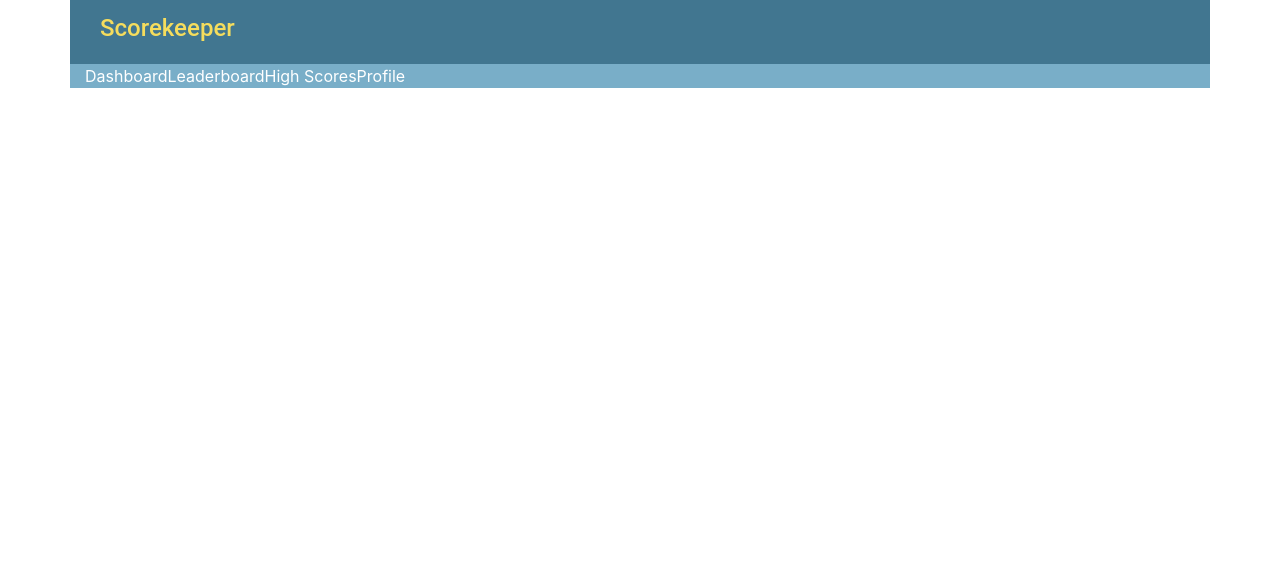
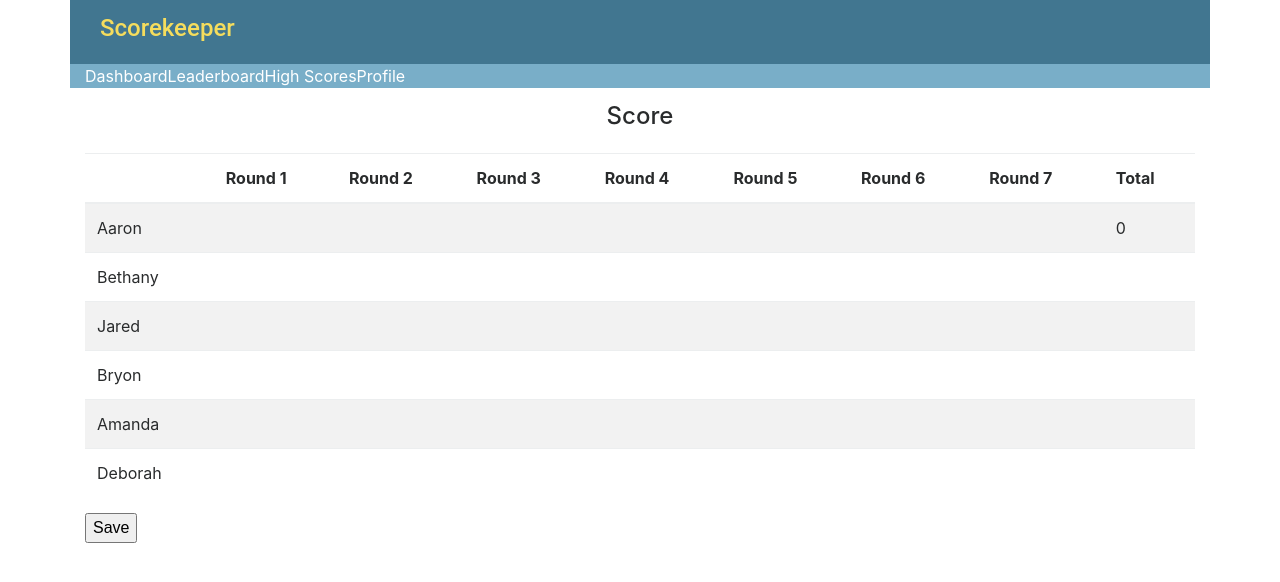
Before and after one commit to snorkpete/angular_2_scorekeeper, an Angular app: page /books_and_run/play in a window 1280 px wide. Shown: the top 582 px of the page. Built offline with nearby package versions, Linux system fonts and the light colour scheme.

Commit message:
mumbo jumbo

```diff
--- a/src/app/books_and_run/books_and_run_play.component.html
+++ b/src/app/books_and_run/books_and_run_play.component.html
@@ -1,3 +1,104 @@
-<ul *ngFor="let player of players">
-    <li>{{ player.username }}</li>
-</ul>
+<script
+  src="https://code.jquery.com/jquery-3.1.1.min.js"
+  integrity="sha256-hVVnYaiADRTO2PzUGmuLJr8BLUSjGIZsDYGmIJLv2b8="
+  crossorigin="anonymous"></script>
+
+<div class="container">
+  <div class="row">
+    <div class="col-md-12 text-center">
+      <h4>Score</h4>
+    </div>
+  </div>
+  <table id="data-table" class="table table-striped">
+    <thead>
+      <tr>
+        <th *ngFor="let round of rounds">{{ round.title }}</th>
+        <th>Total</th>
+      </tr>
+    </thead>
+    <tbody>
+      <tr *ngFor="let player of players">
+        <td >{{ player.username }}</td>
+        <td contenteditable="true" [textContent]="player.round1"   (input)="player.round1 = $event.target.textContent"></td>
+        <td contenteditable="true" [textContent]="player.round2"   (input)="player.round2 = $event.target.textContent"></td>
+        <td contenteditable="true" [textContent]="player.round3"   (input)="player.round3 = $event.target.textContent"></td>
+        <td contenteditable="true" [textContent]="player.round4"   (input)="player.round4 = $event.target.textContent"></td>
+        <td contenteditable="true" [textContent]="player.round5"   (input)="player.round5 = $event.target.textContent"></td>
+        <td contenteditable="true" [textContent]="player.round6"   (input)="player.round6 = $event.target.textContent"></td>
+        <td contenteditable="true" [textContent]="player.round7"   (input)="player.round7 = $event.target.textContent"></td>
+        <td>{{ player.total }}</td>
+      </tr>
+    </tbody>
+  </table>
+
+  <button (click)="players[0].getTotal()">Save</button>
+
+
+</div>
+
+
+
+
+
+
+
+
+
+
+
+
+
+
+
+
+
+
+
+
+
+
+
+
+
+
+
+
+<!--<div class="container">
+  <div class="row">
+    <div class="col-md-12 text-center">
+      <h4>Score</h4>
+    </div>
+  </div>
+  <table class="table table-striped">
+    <thead>
+      <tr>
+        <th *ngFor="let round of rounds">{{ round.title }}</th>
+      </tr>
+    </thead>
+    <tbody>
+      <tr *ngFor="let player of players">
+        <td>{{ player.name }}</td>
+        <td>{{ player.round1 }}</td>
+        <td>{{ player.round2 }}</td>
+        <td>{{ player.round3 }}</td>
+        <td>{{ player.round4 }}</td>
+        <td>{{ player.round5 }}</td>
+        <td>{{ player.round6 }}</td>
+        <td>{{ player.round7 }}</td>
+      </tr>
+    </tbody>
+  </table>
+
+  <div class="row">
+    <div *ngFor="let player of players" class="col-md-3">
+        <form>
+            <h4>{{ player.name }}</h4>
+            <h6>Round {{ currentRound }}</h6>
+            <input type="number" />
+        </form>
+        button(sub)
+    </div>
+  </div>
+
+
+</div>-->
--- a/src/app/books_and_run/books_and_run_play.component.ts
+++ b/src/app/books_and_run/books_and_run_play.component.ts
@@ -13,13 +13,304 @@ import { BooksAndRunService } from '../books_and_run.service';
 
 export class BooksAndRunPlayComponent implements OnInit {
   constructor(private booksAndRunService: BooksAndRunService) { }
+  currentRound = 1;
 
-  players = [];
+  rounds = [
+    {title: ""},
+    {title: "Round 1"},
+    {title: "Round 2"},
+    {title: "Round 3"},
+    {title: "Round 4"},
+    {title: "Round 5"},
+    {title: "Round 6"},
+    {title: "Round 7"},
+  ]
+
+  players = [
+    {
+      username: "Aaron",
+      total: 0,
+      round1: null,
+      round2: null,
+      round3: null,
+      round4: null,
+      round5: null,
+      round6: null,
+      round7: null,
+      getTotal: function() {
+        this.total = 0;
+        if(parseInt(this.round1) != NaN) this.total+=parseInt(this.round1);
+        if(parseInt(this.round2) != NaN) this.total+=parseInt(this.round2);
+        if(parseInt(this.round3) != NaN) this.total+=parseInt(this.round3);
+        if(parseInt(this.round4) != NaN) this.total+=parseInt(this.round4);
+        if(parseInt(this.round5) != NaN) this.total+=parseInt(this.round5);
+        if(parseInt(this.round6) != NaN) this.total+=parseInt(this.round6);
+        if(parseInt(this.round7) != NaN) this.total+=parseInt(this.round7);
+      }
+    },
+    {
+      username: "Bethany",
+      round1: null,
+      round2: null,
+      round3: null,
+      round4: null,
+      round5: null,
+      round6: null,
+      round7: null,
+      getTotal: function() {
+        if(parseInt(this.round1) != NaN) this.total+=parseInt(this.round1);
+        if(parseInt(this.round2) != NaN) this.total+=parseInt(this.round2);
+        if(parseInt(this.round3) != NaN) this.total+=parseInt(this.round3);
+        if(parseInt(this.round4) != NaN) this.total+=parseInt(this.round4);
+        if(parseInt(this.round5) != NaN) this.total+=parseInt(this.round5);
+        if(parseInt(this.round6) != NaN) this.total+=parseInt(this.round6);
+        if(parseInt(this.round7) != NaN) this.total+=parseInt(this.round7);
+        return;
+      }
+    },
+    {
+      username: "Jared",
+      round1: null,
+      round2: null,
+      round3: null,
+      round4: null,
+      round5: null,
+      round6: null,
+      round7: null,
+      getTotal: function() {
+        if(parseInt(this.round1) != NaN) this.total+=parseInt(this.round1);
+        if(parseInt(this.round2) != NaN) this.total+=parseInt(this.round2);
+        if(parseInt(this.round3) != NaN) this.total+=parseInt(this.round3);
+        if(parseInt(this.round4) != NaN) this.total+=parseInt(this.round4);
+        if(parseInt(this.round5) != NaN) this.total+=parseInt(this.round5);
+        if(parseInt(this.round6) != NaN) this.total+=parseInt(this.round6);
+        if(parseInt(this.round7) != NaN) this.total+=parseInt(this.round7);
+        return;
+      }
+    },
+    {
+      username: "Bryon",
+      round1: null,
+      round2: null,
+      round3: null,
+      round4: null,
+      round5: null,
+      round6: null,
+      round7: null,
+      getTotal: function() {
+        if(parseInt(this.round1) != NaN) this.total+=parseInt(this.round1);
+        if(parseInt(this.round2) != NaN) this.total+=parseInt(this.round2);
+        if(parseInt(this.round3) != NaN) this.total+=parseInt(this.round3);
+        if(parseInt(this.round4) != NaN) this.total+=parseInt(this.round4);
+        if(parseInt(this.round5) != NaN) this.total+=parseInt(this.round5);
+        if(parseInt(this.round6) != NaN) this.total+=parseInt(this.round6);
+        if(parseInt(this.round7) != NaN) this.total+=parseInt(this.round7);
+        return;
+      }
+    },
+    {
+      username: "Amanda",
+      round1: null,
+      round2: null,
+      round3: null,
+      round4: null,
+      round5: null,
+      round6: null,
+      round7: null,
+      getTotal: function() {
+        if(parseInt(this.round1) != NaN) this.total+=parseInt(this.round1);
+        if(parseInt(this.round2) != NaN) this.total+=parseInt(this.round2);
+        if(parseInt(this.round3) != NaN) this.total+=parseInt(this.round3);
+        if(parseInt(this.round4) != NaN) this.total+=parseInt(this.round4);
+        if(parseInt(this.round5) != NaN) this.total+=parseInt(this.round5);
+        if(parseInt(this.round6) != NaN) this.total+=parseInt(this.round6);
+        if(parseInt(this.round7) != NaN) this.total+=parseInt(this.round7);
+        return;
+      }
+    },
+    {
+      username: "Deborah",
+      round1: null,
+      round2: null,
+      round3: null,
+      round4: null,
+      round5: null,
+      round6: null,
+      round7: null,
+      getTotal: function() {
+        if(parseInt(this.round1) != NaN) this.total+=parseInt(this.round1);
+        if(parseInt(this.round2) != NaN) this.total+=parseInt(this.round2);
+        if(parseInt(this.round3) != NaN) this.total+=parseInt(this.round3);
+        if(parseInt(this.round4) != NaN) this.total+=parseInt(this.round4);
+        if(parseInt(this.round5) != NaN) this.total+=parseInt(this.round5);
+        if(parseInt(this.round6) != NaN) this.total+=parseInt(this.round6);
+        if(parseInt(this.round7) != NaN) this.total+=parseInt(this.round7);
+        return;
+      }
+    },
+  ];
+
 
 
   ngOnInit(): void {
-    this.players = this.booksAndRunService.getPlayers();
+    // this.players = this.booksAndRunService.getPlayers();
 
   }
 
+
+
+  saveData(players): void {
+    console.log(this.players)
+  }
+
+  calculateTotalScore(player): number {
+    return player.round1 + player.round2 + player.round3 + player.round4 + player.round5 + player.round6 + player.round7;
+  }
+
 }
+
+
+
+
+
+
+
+
+
+
+
+
+
+
+
+
+
+
+
+
+
+
+
+
+
+
+
+
+
+
+
+
+
+
+
+
+
+
+
+
+
+
+
+
+
+
+
+// import { Component, OnInit } from '@angular/core';
+// import { BooksAndRunService } from '../books_and_run.service';
+
+
+
+// @Component({
+//   moduleId: module.id,
+//   selector: 'books-and-run-play',
+//   templateUrl: './books_and_run_play.component.html',
+//   styleUrls: ['./books_and_run_play.component.css'],
+// })
+
+
+// export class BooksAndRunPlayComponent implements OnInit {
+//   constructor(private booksAndRunService: BooksAndRunService) { }
+//   currentRound = 1;
+
+//   rounds = [
+//     {title: "Name"},
+//     {title: "Round 1"},
+//     {title: "Round 2"},
+//     {title: "Round 3"},
+//     {title: "Round 4"},
+//     {title: "Round 5"},
+//     {title: "Round 6"},
+//     {title: "Round 7"},
+//   ]
+
+//   players = [
+//     {
+//       name: "Aaron",
+//       round1: 34,
+//       round2: 53,
+//       round3: 65,
+//       round4: 65,
+//       round5: 32,
+//       round6: 37,
+//       round7: 63,
+//     },
+//     {
+//       name: "Bethany",
+//       round1: 76,
+//       round2: 34,
+//       round3: 97,
+//       round4: 54,
+//       round5: 23,
+//       round6: 37,
+//       round7: 63,
+//     },
+//     {
+//       name: "Jared",
+//       round1: 93,
+//       round2: 16,
+//       round3: 96,
+//       round4: 45,
+//       round5: 28,
+//       round6: 53,
+//       round7: 75,
+//     },
+//     {
+//       name: "Bryon",
+//       round1: 23,
+//       round2: 46,
+//       round3: 84,
+//       round4: 234,
+//       round5: 362,
+//       round6: 23,
+//       round7: 753,
+//     },
+//     {
+//       name: "Amanda",
+//       round1: 43,
+//       round2: 456,
+//       round3: 675,
+//       round4: 34,
+//       round5: 84,
+//       round6: 39,
+//       round7: 62,
+//     },
+//     {
+//       name: "Deborah",
+//       round1: 74,
+//       round2: 23,
+//       round3: 75,
+//       round4: 34,
+//       round5: 86,
+//       round6: 96,
+//       round7: 54,
+//     },
+//   ];
+
+
+
+//   ngOnInit(): void {
+//     // this.players = this.booksAndRunService.getPlayers();
+
+//   }
+
+// }
```
